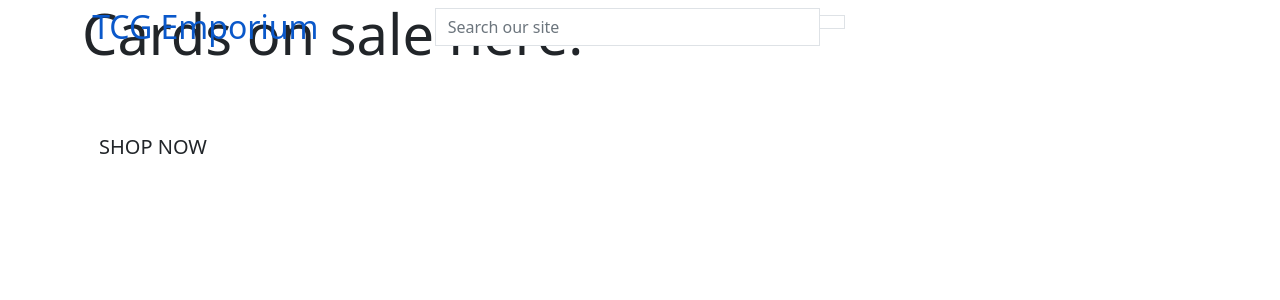
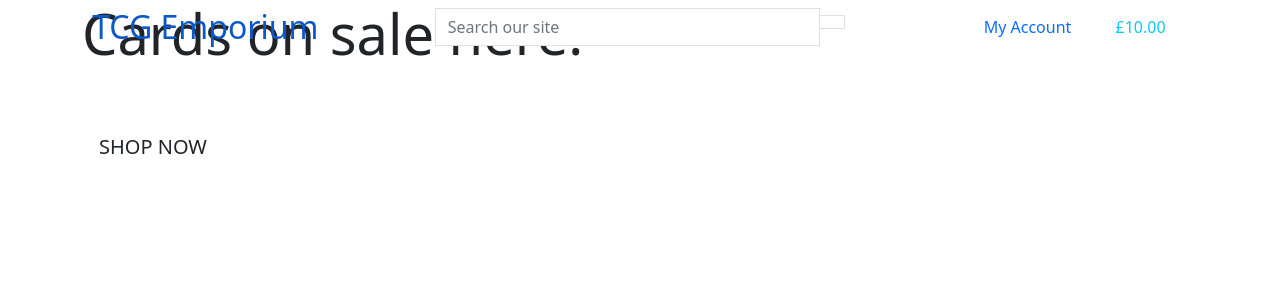
Before and after one commit to JPMurdie/TCGEmporium-Django-Project, a Django app: template home/templates/home/index.html in a window 1280 px wide. Shown: the top 300 px of the page. Run offline with Django 3.2, Linux system fonts and the light colour scheme; the template is opened without the code that fills it: most values are stand-ins (such as "Sample title", 1, 10 or a date in 2020); parts of the project's set-up code (start-up, migrations or seed data) failed here and were passed over.

Commit message:
added header to main page

```diff
--- a/templates/base.html
+++ b/templates/base.html
@@ -45,7 +45,8 @@
             <div class="col-12 col-lg-4 my-auto py-1 py-lg-0">
                 <form method="GET" action="">
                     <div class="input-group w-100">
-                        <input class="form-control border border-black rounded-0" type="text" name="q" placeholder="Search our site">
+                        <input class="form-control border border-black rounded-0" type="text" name="q"
+                            placeholder="Search our site">
                         <div class="input-group-append">
                             <button class="form-control btn btn-black border border black rounded-0" type="submit">
                                 <span class="icon">
@@ -58,8 +59,41 @@
             </div>
             <div class="col-12 col-lg-4 my-auto py-1 py-lg-0">
                 <ul class="list-inline list-unstyled text-center text-lg-right my-0">
-                    <li class="list-inline-item dropdown"></li>
-                    <li class="list-inline-item"></li>
+                    <li class="list-inline-item dropdown">
+                        <a href="#" class="text-black nav-link" id="user-option" data-toggle="dropdown"
+                            aria-haspopup="true" aria-expanded="false">
+                            <div class="text-center">
+                                <div><i class="fas fa-user fa-lg"></i></div>
+                                <p class="my-0">My Account</p>
+                            </div>
+                        </a>
+                        <div class="dropdown-menu border-0" aria-labelledby="user-options">
+                            {% if request.user.is_authenticated %}
+                            {% if request.user.is_superuser %}
+                            <a href="" class="dropdown-item">Product Management</a>
+                            {% endif %}
+                            <a href="" class="dropdown-item">My Profile</a>
+                            <a href="{% url 'account_logout' %}" class="dropdown-item">Logout</a>
+                            {% else %}
+                            <a href="{% url 'account_signup' %}" class="dropdown-item">Register</a>
+                            <a href="{% url 'account_login' %}" class="dropdown-item">Login</a>
+                            {% endif %}
+                        </div>
+                    </li>
+                    <li class="list-inline-item">
+                        <a class="{% if grand_total %}text-info font-weight-bold{% else %}text-black{% endif %} nav-link" href="">
+                            <div class="text-center">
+                                <div><i class="fas fa-shopping-bag fa-lg"></i></div>
+                                <p class="my-0">
+                                    {% if grand_total %}
+                                        £{{ grand_total|floatformat:2 }}
+                                    {% else %}
+                                        £0.00
+                                    {% endif %}
+                                </p>
+                            </div>
+                        </a>
+                    </li>
                 </ul>
             </div>
         </div>
```
